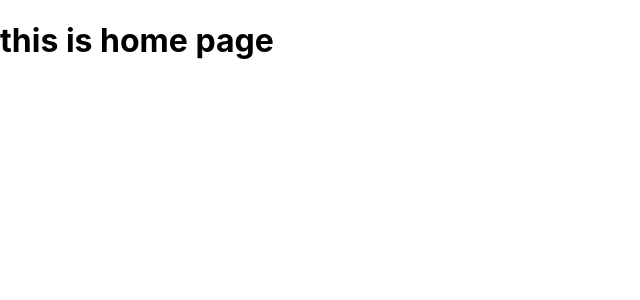
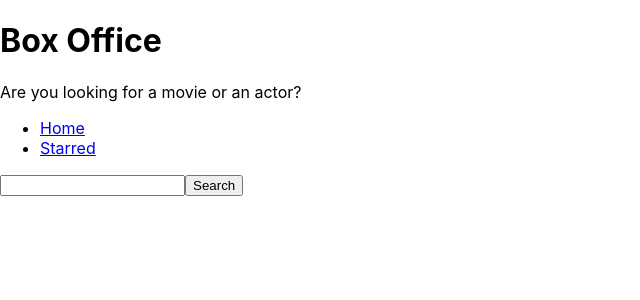
Before and after one commit to Parmpreet1/Box-Office-React-web-app, a React (Create React App) app: page / in a window 1280 px wide. Shown: the top 300 px of the page, without its empty margins (0-640 px from the left). Built offline with nearby package versions, Linux system fonts and the light colour scheme.

Commit message:
add search bar with working api

```diff
--- a/src/App.js
+++ b/src/App.js
@@ -1,15 +1,19 @@
 import React from 'react';
 import { Routes, Route } from 'react-router-dom';
-import { Home } from "./component/home";
+import { Home } from './pages/Home';
+
+import { Starred } from './pages/Starred';
+
 
 function App() {
-  return (<>
+  return (
+
     <Routes>
-
       <Route path='/' element={<Home/>}/>
       <Route path='*' element={<h1>This is wrong path</h1>}/>
+      <Route path="/starred" element={<Starred/>}></Route>
     </Routes>
-    </>
+
   );
 }
 
--- /dev/null
+++ b/src/component/MainPageLayout.js
@@ -0,0 +1,11 @@
+import React from 'react'
+import { Nav } from './nav'
+
+export const MainPageLayout = ({childern}) => {
+  return (
+    <div>
+        <Nav/>
+        {childern}
+    </div>
+  )
+}
--- /dev/null
+++ b/src/component/Title.js
@@ -0,0 +1,10 @@
+import React from 'react'
+
+export const Title = ({title,subtitle}) => {
+  return (
+    <div>
+        <h1>{title}</h1>
+        <p>{subtitle}</p>
+    </div>
+  )
+}
--- a/src/component/home.js
+++ /dev/null
@@ -1,7 +0,0 @@
-import React from 'react'
-
-export const Home = () => {
-  return (
-    <h1>this is home page</h1>
-  )
-}
--- /dev/null
+++ b/src/component/nav.js
@@ -0,0 +1,17 @@
+import React from 'react';
+import { Link } from 'react-router-dom';
+export const Nav = () => {
+  const link = [
+    { to: '/', goto: 'Home' },
+    { to: '/starred', goto: 'Starred' },
+  ];
+  return (
+    <div>
+      <ul>
+        {link.map(item => {
+          return <li key={item.to}><Link to={item.to}>{item.goto}</Link></li>;
+        })}
+      </ul>
+    </div>
+  );
+};
--- /dev/null
+++ b/src/pages/Home.js
@@ -0,0 +1,27 @@
+import React, { useState } from 'react';
+import { MainPageLayout } from '../component/MainPageLayout';
+import { Title } from '../component/Title';
+
+
+export const Home = () => {
+  const [Input, setInput] = useState('');
+  const onSearch=()=>{
+    const LinkPromise=fetch(`https://api.tvmaze.com/search/shows?q=${Input}`)
+    const jsonArray=LinkPromise.then((j)=>j.json())
+    jsonArray.then((Result)=>{console.log(Result)})
+
+  }
+  const onKey=(evt)=>{
+    console.log(evt.keyCode)
+    if (evt.keyCode===13) {
+      onSearch()
+    }
+  }
+  return (<>
+      <Title title={"Box Office"} subtitle={"Are you looking for a movie or an actor?"}/>
+      <MainPageLayout/>
+      <input type="text" onChange={(e)=>setInput(e.target.value)} onKeyDown={onKey} value={Input}></input>
+      <button type="button" onClick={onSearch}>Search</button>
+      </>
+  );
+};
--- /dev/null
+++ b/src/pages/Starred.js
@@ -0,0 +1,12 @@
+import React from 'react'
+import { MainPageLayout } from '../component/MainPageLayout'
+
+export const Starred = () => {
+  return (
+    <div>
+      <MainPageLayout/>
+        Starred
+
+    </div>
+  )
+}
```
